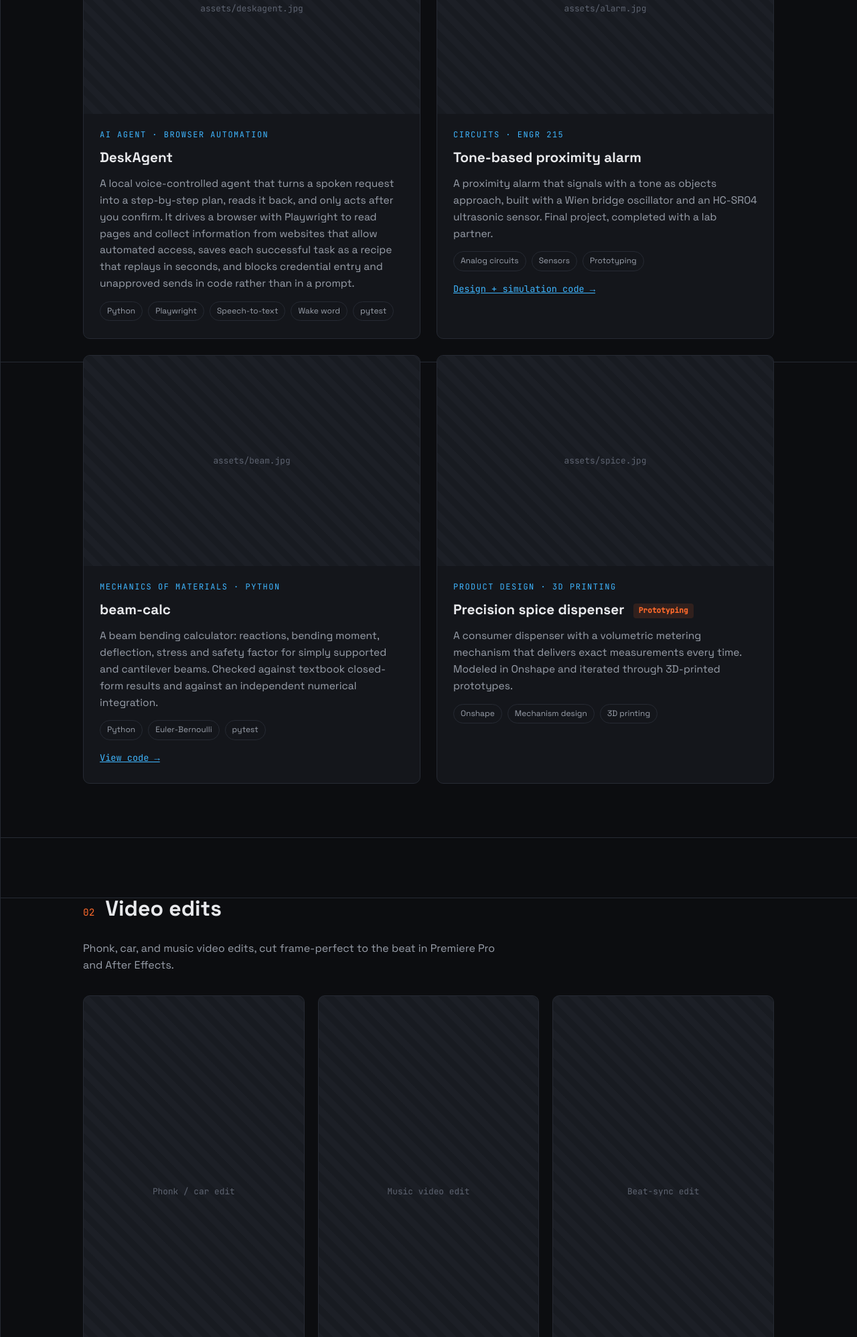
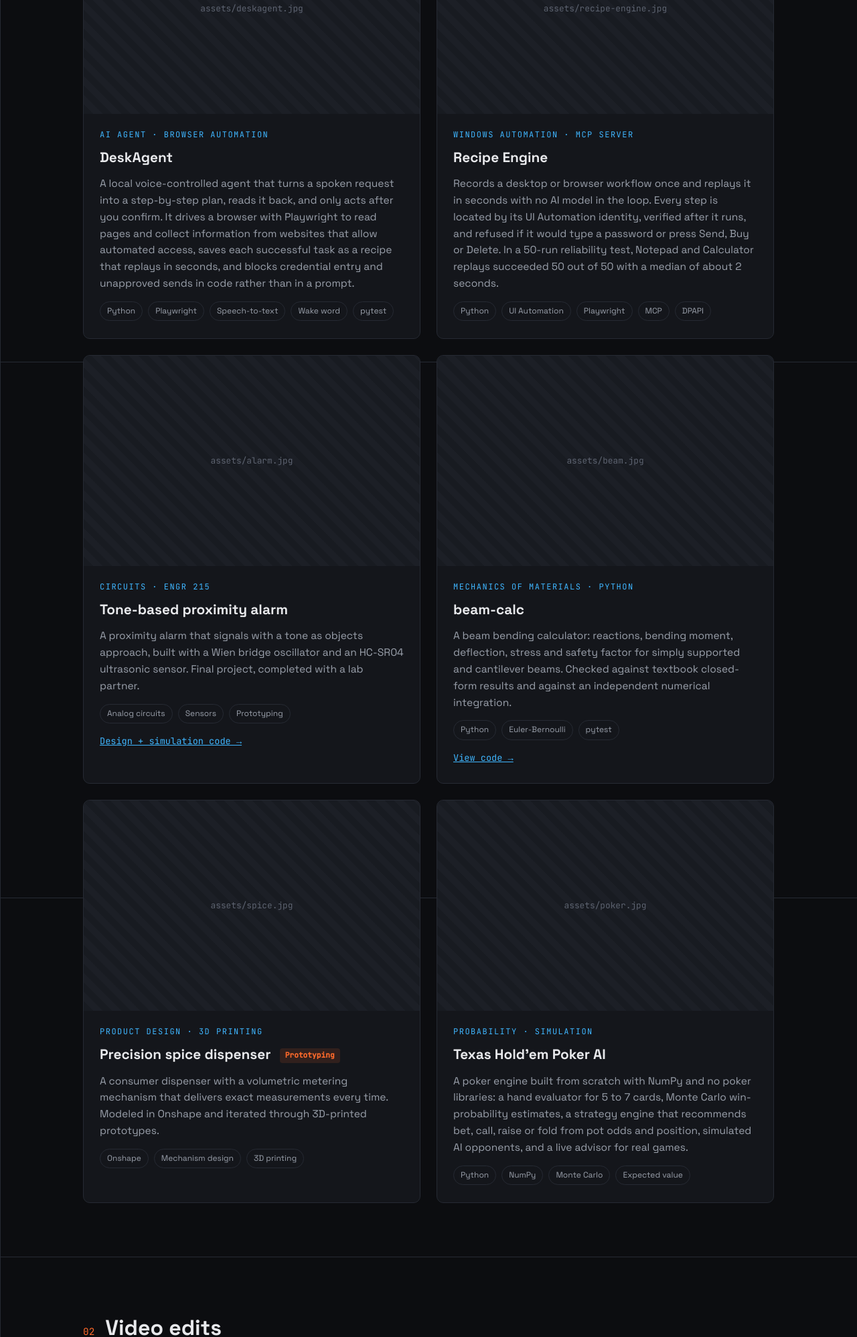
Before and after one commit to tgeorgopoulos/tgeorgopoulos.github.io, a plain HTML site: page index.html in a window 1280 px wide. Shown: the part 1860-3856 px from the top of the page at 67% size. Drawn offline with Linux system fonts and the light colour scheme.

Commit message:
Add Recipe Engine and Poker AI projects
Co-Authored-By: Claude Opus 5.5 <noreply@anthropic.com>
Claude-Session: https://claude.ai/code/session_01CQsXPbjbiW3nZX2j1Rzk9f

```diff
--- a/index.html
+++ b/index.html
@@ -185,6 +185,18 @@
       </article>
       <article class="card">
         <div class="media">
+          <span class="ph mono">assets/recipe-engine.jpg</span>
+          <img src="assets/recipe-engine.jpg" alt="Recipe Engine" onerror="this.remove()">
+        </div>
+        <div class="body">
+          <div class="kind mono">Windows automation · MCP server</div>
+          <h3>Recipe Engine</h3>
+          <p>Records a desktop or browser workflow once and replays it in seconds with no AI model in the loop. Every step is located by its UI Automation identity, verified after it runs, and refused if it would type a password or press Send, Buy or Delete. In a 50-run reliability test, Notepad and Calculator replays succeeded 50 out of 50 with a median of about 2 seconds.</p>
+          <div class="pills"><span>Python</span><span>UI Automation</span><span>Playwright</span><span>MCP</span><span>DPAPI</span></div>
+        </div>
+      </article>
+      <article class="card">
+        <div class="media">
           <span class="ph mono">assets/alarm.jpg</span>
           <img src="assets/alarm.jpg" alt="Proximity alarm circuit" onerror="this.remove()">
         </div>
@@ -219,6 +231,18 @@
           <h3>Precision spice dispenser <span class="status mono">Prototyping</span></h3>
           <p>A consumer dispenser with a volumetric metering mechanism that delivers exact measurements every time. Modeled in Onshape and iterated through 3D-printed prototypes.</p>
           <div class="pills"><span>Onshape</span><span>Mechanism design</span><span>3D printing</span></div>
+        </div>
+      </article>
+      <article class="card">
+        <div class="media">
+          <span class="ph mono">assets/poker.jpg</span>
+          <img src="assets/poker.jpg" alt="Texas Hold'em Poker AI" onerror="this.remove()">
+        </div>
+        <div class="body">
+          <div class="kind mono">Probability · Simulation</div>
+          <h3>Texas Hold'em Poker AI</h3>
+          <p>A poker engine built from scratch with NumPy and no poker libraries: a hand evaluator for 5 to 7 cards, Monte Carlo win-probability estimates, a strategy engine that recommends bet, call, raise or fold from pot odds and position, simulated AI opponents, and a live advisor for real games.</p>
+          <div class="pills"><span>Python</span><span>NumPy</span><span>Monte Carlo</span><span>Expected value</span></div>
         </div>
       </article>
 
```
